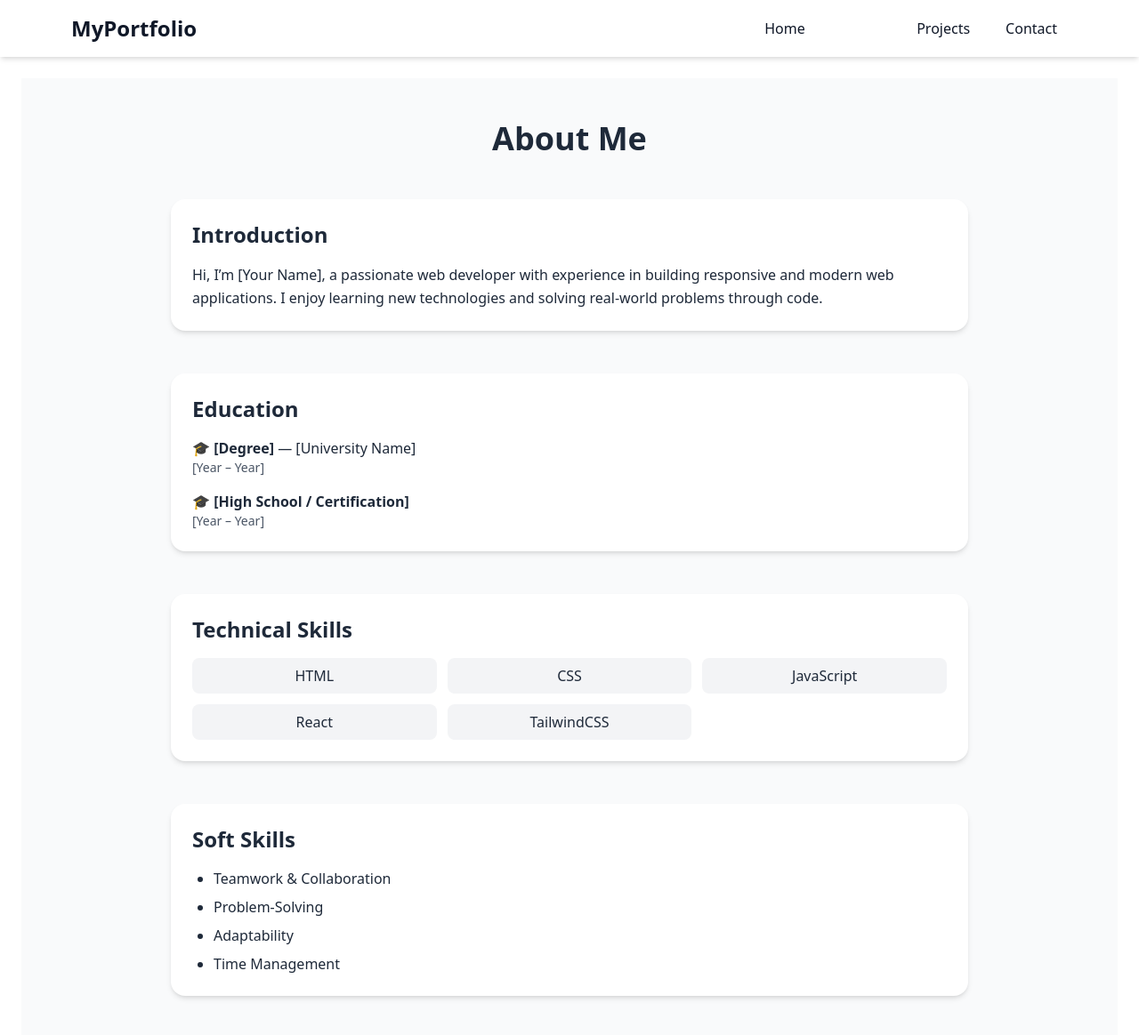
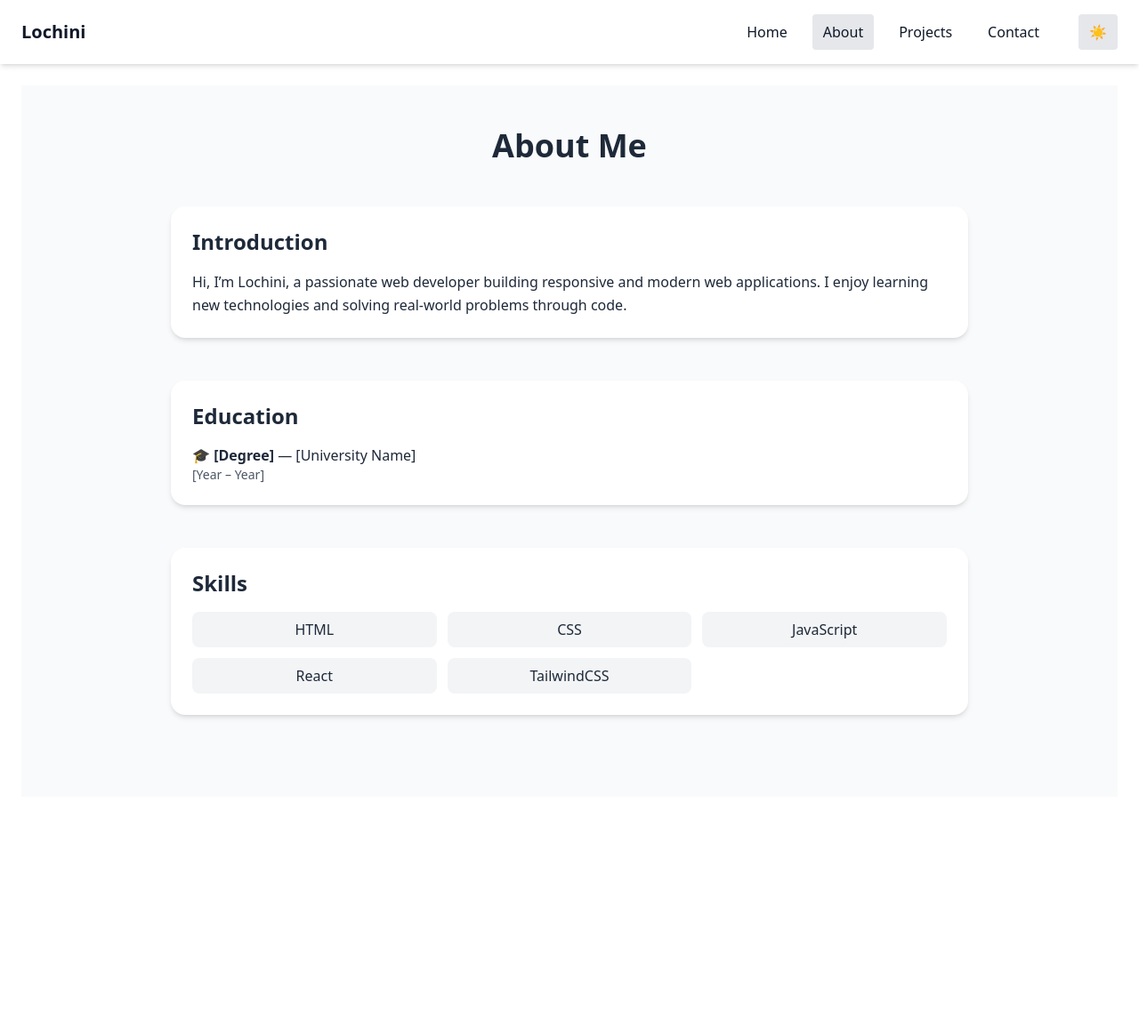
Before and after one commit to ICT-Courses/ict2233-ca-02-Lochini-W, a React (Vite) app in the folder portfolio-react/: page /#/about in a window 1280 px wide. Shown: the top 1164 px of the page at 89% size. After the commit the page ends 920 px from the top, so only its background shows below. Built offline with nearby package versions, Linux system fonts and the light colour scheme.

Commit message:
creating draft nav bar

```diff
--- a/portfolio-react/src/components/Nav.jsx
+++ b/portfolio-react/src/components/Nav.jsx
@@ -1,24 +1,23 @@
-import { Link, NavLink } from "react-router-dom"
+import React, { useState } from "react";
+import { NavLink } from "react-router-dom";
 
 export default function Nav() {
-  const linkClass =
-    "px-3 py-2 rounded hover:bg-gray-200 dark:hover:bg-gray-700 transition"
+  const [darkMode, setDarkMode] = useState(false);
+
+  const toggleDarkMode = () => {
+    setDarkMode(!darkMode);
+    document.documentElement.classList.toggle("dark");
+  };
 
   return (
-    <nav className="bg-white dark:bg-gray-900 shadow-md">
-      <div className="max-w-6xl mx-auto px-4">
-        <div className="flex justify-between items-center h-16">
-          {/* Logo / Brand */}
-          <Link to="/" className="text-2xl font-bold text-primary">
-            MyPortfolio
-          </Link>
+    <nav className="bg-white dark:bg-gray-800 shadow-md px-6 py-4 flex justify-between items-center">
+      <div className="text-xl font-bold">Lochini</div>
 
-          {/* Nav Links */}
-          <div className="flex space-x-4">
+      <div className="flex items-center space-x-4">
         <NavLink
           to="/"
           className={({ isActive }) =>
-                `${linkClass} ${isActive ? "bg-primary text-white" : ""}`
+            `px-3 py-2 rounded ${isActive ? "bg-gray-200 dark:bg-gray-700" : ""}`
           }
         >
           Home
@@ -26,7 +25,7 @@ export default function Nav() {
         <NavLink
           to="/about"
           className={({ isActive }) =>
-                `${linkClass} ${isActive ? "bg-primary text-white" : ""}`
+            `px-3 py-2 rounded ${isActive ? "bg-gray-200 dark:bg-gray-700" : ""}`
           }
         >
           About
@@ -34,7 +33,7 @@ export default function Nav() {
         <NavLink
           to="/projects"
           className={({ isActive }) =>
-                `${linkClass} ${isActive ? "bg-primary text-white" : ""}`
+            `px-3 py-2 rounded ${isActive ? "bg-gray-200 dark:bg-gray-700" : ""}`
           }
         >
           Projects
@@ -42,14 +41,20 @@ export default function Nav() {
         <NavLink
           to="/contact"
           className={({ isActive }) =>
-                `${linkClass} ${isActive ? "bg-primary text-white" : ""}`
+            `px-3 py-2 rounded ${isActive ? "bg-gray-200 dark:bg-gray-700" : ""}`
           }
         >
           Contact
         </NavLink>
-          </div>
-        </div>
+
+        {/* Dark Mode Toggle */}
+        <button
+          onClick={toggleDarkMode}
+          className="ml-4 px-3 py-2 bg-gray-200 dark:bg-gray-700 rounded"
+        >
+          {darkMode ? "🌙" : "☀️"}
+        </button>
       </div>
     </nav>
-  )
+  );
 }
--- a/portfolio-react/src/pages/About.jsx
+++ b/portfolio-react/src/pages/About.jsx
@@ -3,7 +3,6 @@ import React from "react";
 export default function About() {
   return (
     <div className="min-h-screen bg-gray-50 dark:bg-gray-900 text-gray-800 dark:text-gray-200 px-6 py-12">
-      {/* Page Header */}
       <h1 className="text-4xl font-bold mb-12 text-center">About Me</h1>
 
       <div className="max-w-4xl mx-auto space-y-12">
@@ -11,9 +10,9 @@ export default function About() {
         <section className="bg-white dark:bg-gray-800 p-6 rounded-2xl shadow-md">
           <h2 className="text-2xl font-semibold mb-4">Introduction</h2>
           <p className="leading-relaxed">
-            Hi, I’m [Your Name], a passionate web developer with experience in
-            building responsive and modern web applications. I enjoy learning
-            new technologies and solving real-world problems through code.
+            Hi, I’m Lochini, a passionate web developer building responsive
+            and modern web applications. I enjoy learning new technologies and
+            solving real-world problems through code.
           </p>
         </section>
 
@@ -27,18 +26,12 @@ export default function About() {
                 [Year – Year]
               </p>
             </li>
-            <li>
-              🎓 <span className="font-bold">[High School / Certification]</span>
-              <p className="text-sm text-gray-600 dark:text-gray-400">
-                [Year – Year]
-              </p>
-            </li>
           </ul>
         </section>
 
-        {/* Technical Skills */}
+        {/* Skills */}
         <section className="bg-white dark:bg-gray-800 p-6 rounded-2xl shadow-md">
-          <h2 className="text-2xl font-semibold mb-4">Technical Skills</h2>
+          <h2 className="text-2xl font-semibold mb-4">Skills</h2>
           <div className="grid grid-cols-2 sm:grid-cols-3 gap-3">
             <span className="px-3 py-2 bg-gray-100 dark:bg-gray-700 rounded-lg text-center">HTML</span>
             <span className="px-3 py-2 bg-gray-100 dark:bg-gray-700 rounded-lg text-center">CSS</span>
@@ -47,17 +40,6 @@ export default function About() {
             <span className="px-3 py-2 bg-gray-100 dark:bg-gray-700 rounded-lg text-center">TailwindCSS</span>
           </div>
         </section>
-
-        {/* Soft Skills */}
-        <section className="bg-white dark:bg-gray-800 p-6 rounded-2xl shadow-md">
-          <h2 className="text-2xl font-semibold mb-4">Soft Skills</h2>
-          <ul className="list-disc pl-6 space-y-2">
-            <li>Teamwork & Collaboration</li>
-            <li>Problem-Solving</li>
-            <li>Adaptability</li>
-            <li>Time Management</li>
-          </ul>
-        </section>
       </div>
     </div>
   );
--- a/portfolio-react/src/pages/Home.jsx
+++ b/portfolio-react/src/pages/Home.jsx
@@ -9,7 +9,6 @@ export default function Home() {
         A passionate web developer
       </p>
 
-      {/* Button linking to About page */}
       <Link
         to="/about"
         className="mt-8 px-6 py-3 bg-blue-500 text-white font-semibold rounded-lg hover:bg-blue-600 transition"
```
Lines whose indentation alone changed are shown as unchanged.
